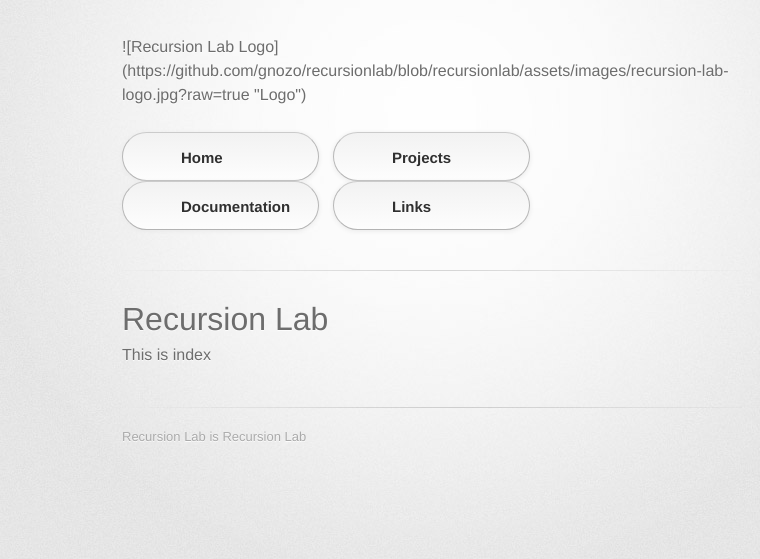
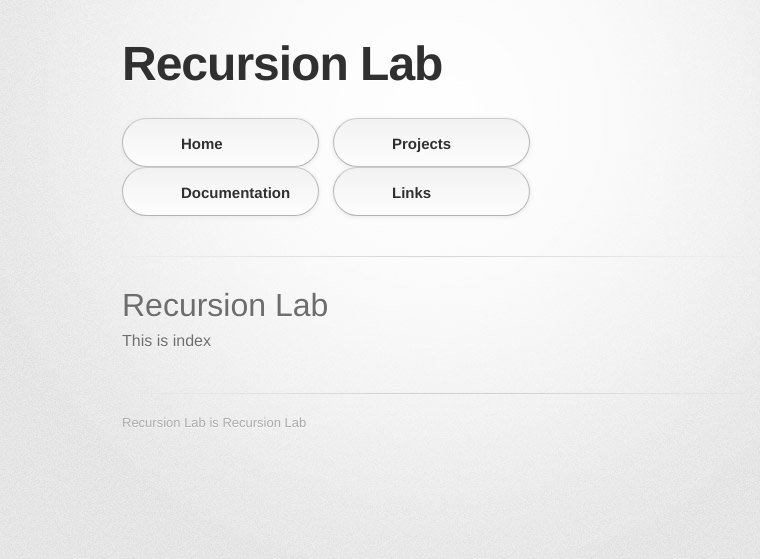
Before and after one commit to gnozo/recursionlab, a Jekyll site: the page built from index.md, in a window 1280 px wide. Shown: the top 559 px of the page, without its empty margins (208-968 px from the left). Built offline with Jekyll 4.4.1, drawn with Linux system fonts in a browser that asks for light colours; some web fonts are replaced; our own code applies the rules of GitHub Pages for plain Markdown files.

Commit message:
Update default.html

```diff
--- a/_layouts/default.html
+++ b/_layouts/default.html
@@ -18,8 +18,7 @@
       <div class="inner">
 
         <header>
-![Recursion Lab Logo](https://github.com/gnozo/recursionlab/blob/recursionlab/assets/images/recursion-lab-logo.jpg?raw=true "Logo")
-
+  <h1>{{ page.title | default: site.title | default: site.github.repository_name }}</h1>
         </header>
         <section id="downloads" class="clearfix">
           <a href="http://www.recursionlab.com/" class="button"><span>Home</span></a>
```
